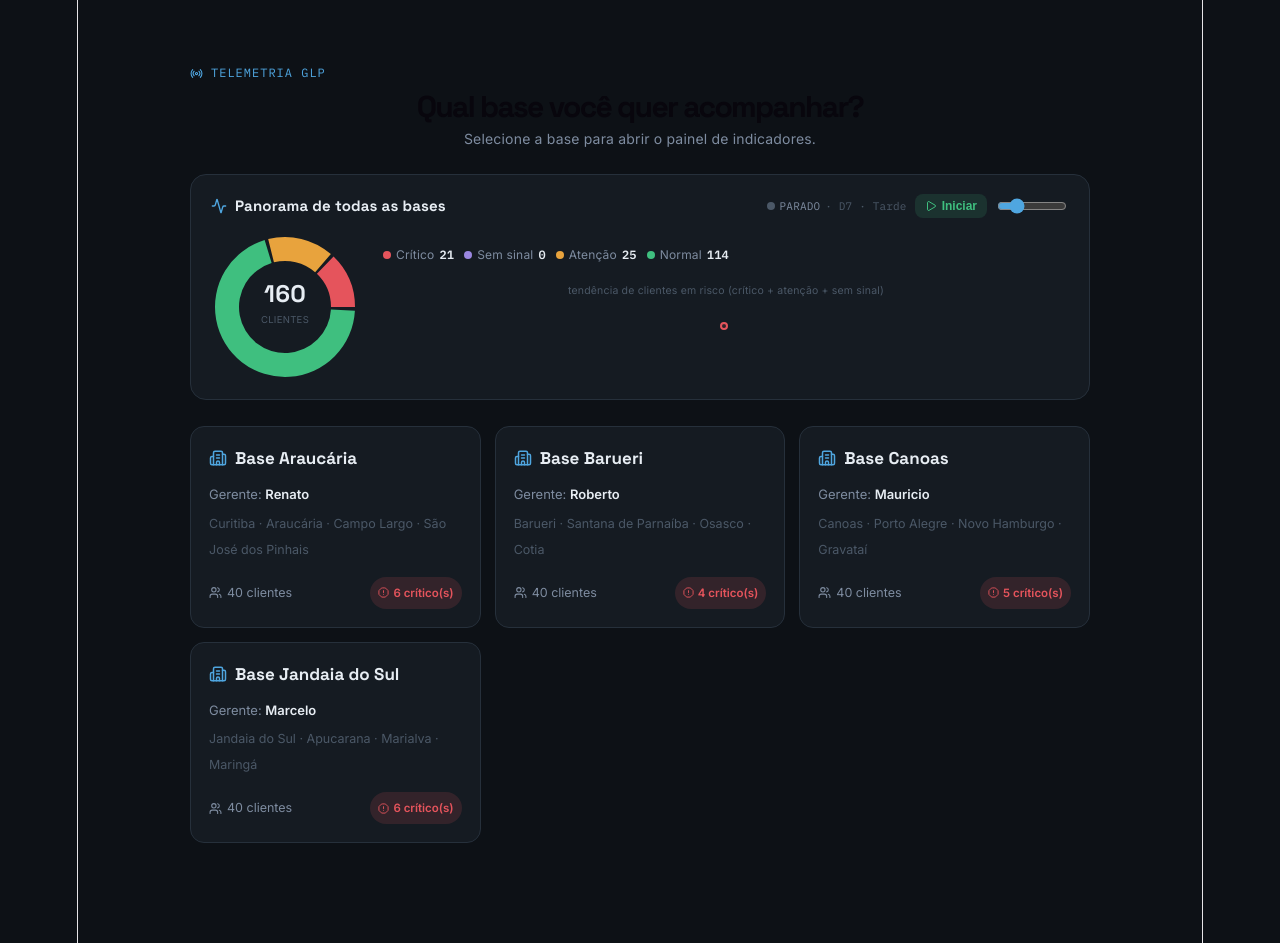
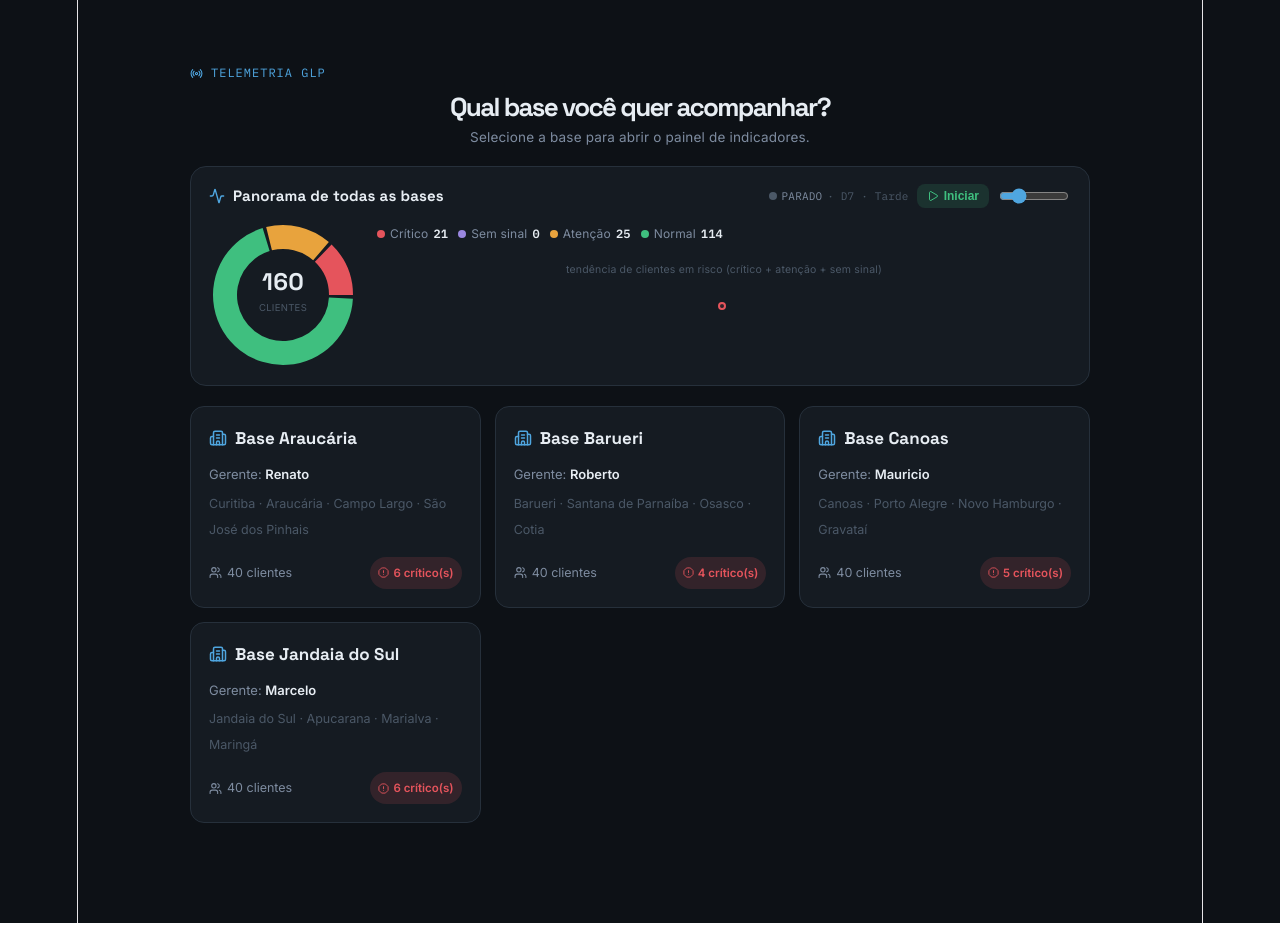
Before and after one commit to diogopl210721/telemetria-glp, a React (Vite) app: page / in a window 1280 px wide. Built offline with nearby package versions, Linux system fonts and the light colour scheme.

Commit message:
Corrige espaco vazio no painel ao vivo (grid->flex) e aperta espacamentos

```diff
--- a/src/App.jsx
+++ b/src/App.jsx
@@ -390,8 +390,8 @@ function LiveOverview({ counts, pulseHistory, total, running, setRunning, speedS
   const trendData = pulseHistory.map((p) => ({ ...p, risco: p.critico + p.atencao + p.falha }));
 
   return (
-    <div style={{ background: COLORS.panel, border: `1px solid ${COLORS.border}`, borderRadius: 16, padding: "18px 20px", marginBottom: 26 }}>
-      <div style={{ display: "flex", flexWrap: "wrap", justifyContent: "space-between", alignItems: "center", gap: 10, marginBottom: 14 }}>
+    <div style={{ background: COLORS.panel, border: `1px solid ${COLORS.border}`, borderRadius: 16, padding: "16px 18px", marginBottom: 20 }}>
+      <div style={{ display: "flex", flexWrap: "wrap", justifyContent: "space-between", alignItems: "center", gap: 10, marginBottom: 12 }}>
         <div style={{ display: "flex", alignItems: "center", gap: 8 }}>
           <Activity size={16} color={COLORS.blue} />
           <span style={{ fontFamily: "var(--font-display)", fontSize: 15, fontWeight: 700 }}>Panorama de todas as bases</span>
@@ -409,8 +409,8 @@ function LiveOverview({ counts, pulseHistory, total, running, setRunning, speedS
         </div>
       </div>
 
-      <div style={{ display: "grid", gridTemplateColumns: "auto 1fr", gap: 24, alignItems: "center" }}>
-        <div style={{ position: "relative", width: 148, height: 148, flexShrink: 0 }}>
+      <div className="tg-overview-row" style={{ display: "flex", flexWrap: "wrap", gap: 20, alignItems: "flex-start" }}>
+        <div style={{ position: "relative", width: 148, height: 148, flexShrink: 0, margin: "0 auto" }}>
           <ResponsiveContainer width="100%" height="100%">
             <PieChart>
               <Pie data={donutData} dataKey="value" nameKey="key" innerRadius={46} outerRadius={70} paddingAngle={3} stroke="none" isAnimationActive={false}>
@@ -424,7 +424,7 @@ function LiveOverview({ counts, pulseHistory, total, running, setRunning, speedS
           </div>
         </div>
 
-        <div style={{ minWidth: 0 }}>
+        <div style={{ flex: "1 1 240px", minWidth: 220 }}>
           <div style={{ display: "flex", flexWrap: "wrap", gap: 10, marginBottom: 10 }}>
             {["critico", "falha", "atencao", "ok"].map((s) => {
               const meta = STATUS_META[s];
@@ -438,7 +438,7 @@ function LiveOverview({ counts, pulseHistory, total, running, setRunning, speedS
             })}
           </div>
           <div style={{ fontSize: 10.5, color: COLORS.faint, marginBottom: 4 }}>tendência de clientes em risco (crítico + atenção + sem sinal)</div>
-          <div style={{ height: 64 }}>
+          <div style={{ height: 64, width: "100%" }}>
             <ResponsiveContainer width="100%" height="100%">
               <AreaChart data={trendData} margin={{ top: 4, right: 4, left: 0, bottom: 0 }}>
                 <defs>
@@ -467,8 +467,8 @@ function BaseSelectScreen({ enrichedAll, onPick, liveProps }) {
       <div style={{ display: "flex", alignItems: "center", gap: 8, color: COLORS.blue, fontFamily: "var(--font-mono)", fontSize: 12, letterSpacing: 1, marginBottom: 8 }}>
         <Radio size={13} /> TELEMETRIA GLP
       </div>
-      <h1 style={{ fontFamily: "var(--font-display)", fontSize: 30, fontWeight: 700, margin: "0 0 6px" }}>Qual base você quer acompanhar?</h1>
-      <p style={{ color: COLORS.muted, fontSize: 14, marginBottom: 22 }}>Selecione a base para abrir o painel de indicadores.</p>
+      <h1 style={{ fontFamily: "var(--font-display)", fontSize: 26, fontWeight: 700, margin: "0 0 4px", color: COLORS.text }}>Qual base você quer acompanhar?</h1>
+      <p style={{ color: COLORS.muted, fontSize: 13.5, marginBottom: 16 }}>Selecione a base para abrir o painel de indicadores.</p>
 
       <LiveOverview {...liveProps} />
 
```
